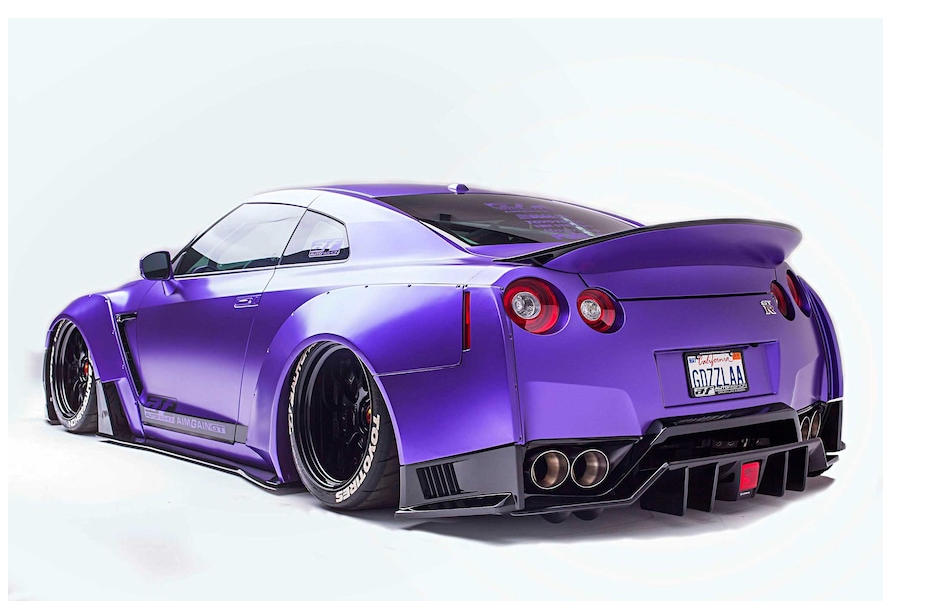
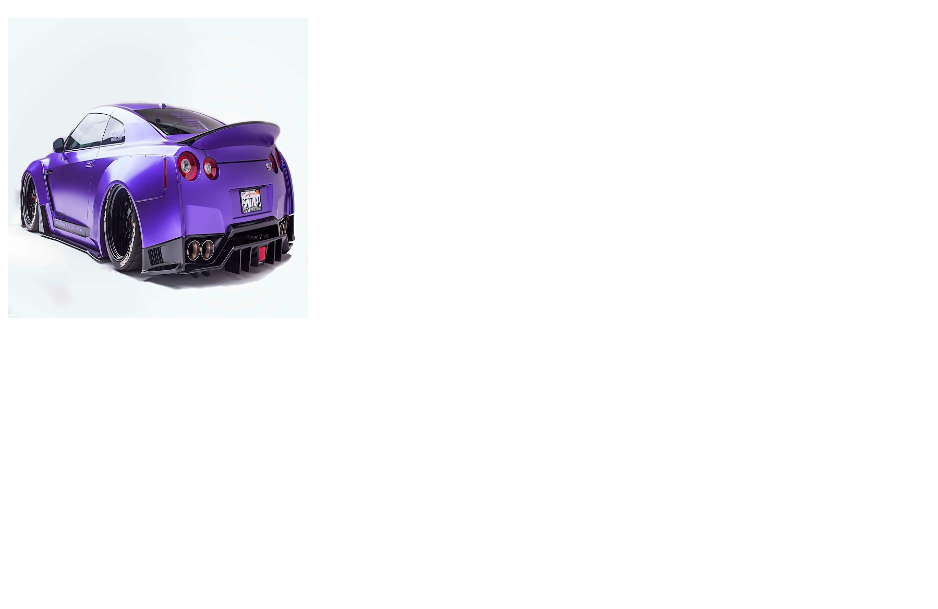
Before and after one commit to uhhSimeon/uhhSimeon.github.io, a plain HTML site: page index.html in a window 1280 px wide. Shown: the part 244-853 px from the top of the page, without its empty margins (0-938 px from the left). After the commit the page ends 800 px from the top, so only its background shows below. Drawn offline with Linux system fonts and the light colour scheme.

Commit message:
Update index.html

```diff
--- a/index.html
+++ b/index.html
@@ -16,7 +16,7 @@
    <h1> Some Of our Work:</h1>
 
 
-<img src="car.jpg" alt="Widebody GTR"
+<img src="car.jpg" alt="Widebody GTR" style="width:300px;height:300px;">
 
 
 
```
